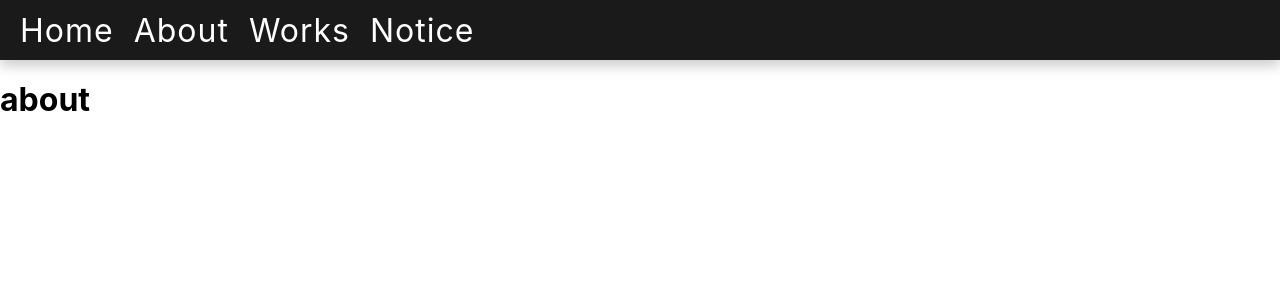
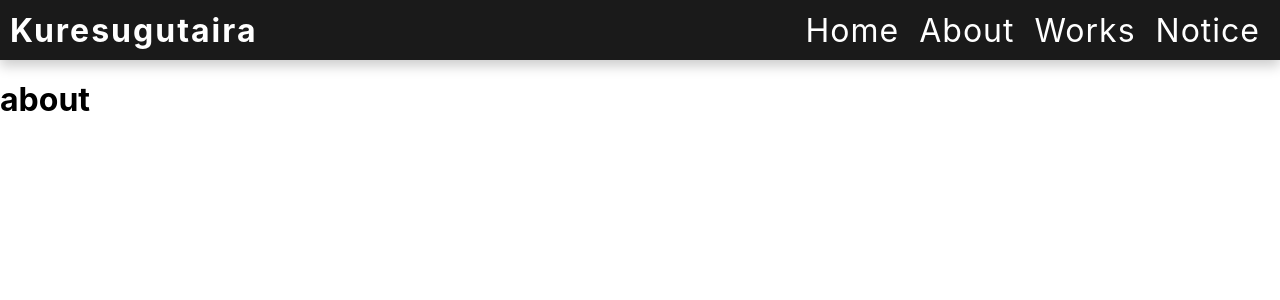
Before and after one commit to kuresugutaira/Homepage, a Next.js app: page /about in a window 1280 px wide. Shown: the top 300 px of the page. Built offline with nearby package versions, Linux system fonts and the light colour scheme.

Commit message:
ヘッダーのレイアウトを良い感じに

```diff
--- a/src/components/header/header.module.scss
+++ b/src/components/header/header.module.scss
@@ -11,6 +11,11 @@
   white-space: nowrap;
   align-items: center;
   display: flex;
+  justify-content: space-between;
+  h1 {
+    color: white;
+    letter-spacing: 2px;
+  }
 }
 
 .page_link_container {
--- a/src/components/header/header.tsx
+++ b/src/components/header/header.tsx
@@ -6,6 +6,7 @@ import PageLink from './pageLink/pageLink';
 function Header() {
   return (
     <header className={styles.header}>
+      <h1>Kuresugutaira</h1>
       <span className={styles.page_link_container}>
         <PageLink href='/'>Home</PageLink>
         <PageLink href='about'>About</PageLink>
```
